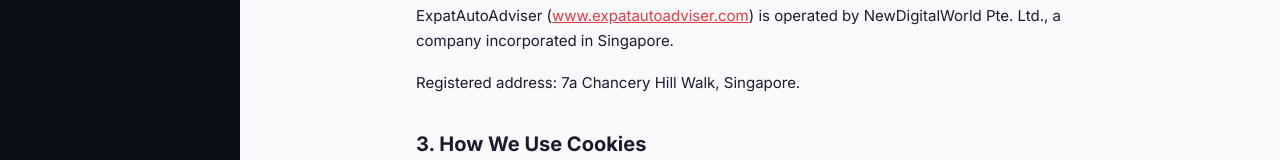
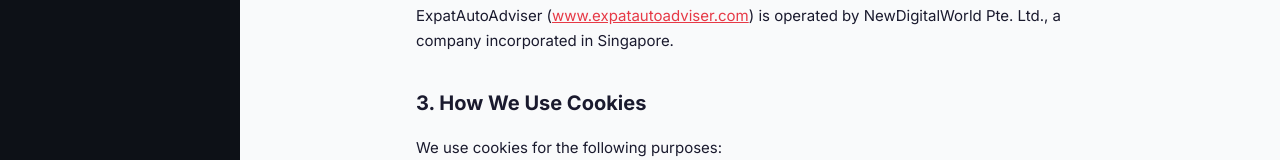
Before and after one commit to dubaiexpat/expatautoadviser, a React (Vite) app: page /cookies in a window 1280 px wide. Shown: the part 460-620 px from the top of the page. Built offline with nearby package versions, Linux system fonts and the light colour scheme; a web font is replaced by a local one.

Commit message:
Remove registered address from all legal pages
Removed physical address (7a Chancery Hill Walk) from privacy policy,
cookie policy, terms of use, and affiliate disclosure. Company name
and email contact retained.

Co-Authored-By: Claude Opus 4.6 <noreply@anthropic.com>

```diff
--- a/src/pages/legal/AffiliateDisclosure.jsx
+++ b/src/pages/legal/AffiliateDisclosure.jsx
@@ -60,7 +60,6 @@ export default function AffiliateDisclosure() {
         </p>
         <p style={s.p}>
           NewDigitalWorld Pte. Ltd.<br />
-          7a Chancery Hill Walk, Singapore<br />
           Email: <a href="mailto:partnerships@expatautoadviser.com" style={{ color: '#e63946' }}>partnerships@expatautoadviser.com</a>
         </p>
       </div>
--- a/src/pages/legal/Cookies.jsx
+++ b/src/pages/legal/Cookies.jsx
@@ -32,9 +32,6 @@ export default function Cookies() {
         <h2 style={s.h2}>2. Who We Are</h2>
         <p style={s.p}>
           ExpatAutoAdviser (<a href="https://www.expatautoadviser.com" style={{ color: '#e63946' }}>www.expatautoadviser.com</a>) is operated by NewDigitalWorld Pte. Ltd., a company incorporated in Singapore.
-        </p>
-        <p style={s.p}>
-          Registered address: 7a Chancery Hill Walk, Singapore.
         </p>
 
         <h2 style={s.h2}>3. How We Use Cookies</h2>
@@ -122,7 +119,6 @@ export default function Cookies() {
         </p>
         <p style={s.p}>
           NewDigitalWorld Pte. Ltd.<br />
-          7a Chancery Hill Walk, Singapore<br />
           Email: <a href="mailto:partnerships@expatautoadviser.com" style={{ color: '#e63946' }}>partnerships@expatautoadviser.com</a>
         </p>
         <p style={s.p}>
--- a/src/pages/legal/Privacy.jsx
+++ b/src/pages/legal/Privacy.jsx
@@ -32,7 +32,6 @@ export default function Privacy() {
         </p>
         <table style={s.table}>
           <tbody>
-            <tr><td style={s.td}><strong>Registered address</strong></td><td style={s.td}>7a Chancery Hill Walk, Singapore</td></tr>
             <tr><td style={s.td}><strong>Privacy contact</strong></td><td style={s.td}>partnerships@expatautoadviser.com</td></tr>
           </tbody>
         </table>
--- a/src/pages/legal/Terms.jsx
+++ b/src/pages/legal/Terms.jsx
@@ -172,7 +172,6 @@ export default function Terms() {
         <p style={s.p}>If you have any questions about these Terms of Use, please contact us at:</p>
         <p style={s.p}>
           NewDigitalWorld Pte. Ltd.<br />
-          7a Chancery Hill Walk, Singapore<br />
           Email: <a href="mailto:partnerships@expatautoadviser.com" style={{ color: '#e63946' }}>partnerships@expatautoadviser.com</a>
         </p>
       </div>
```
